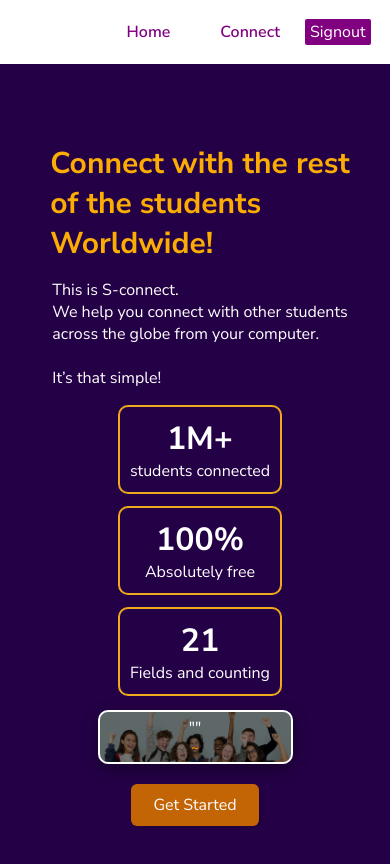
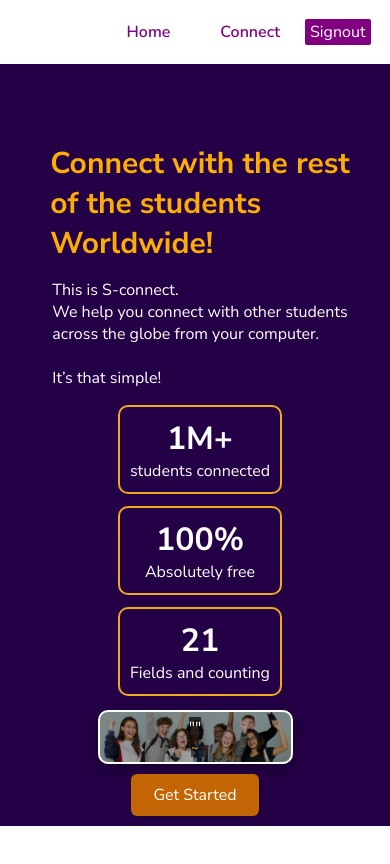
Before and after one commit to Mukundi-Mbugi/S-connect, a React (Create React App) app: page /Home in a window 390 px wide. Shown: the top 864 px of the page. Built offline with nearby package versions, Linux system fonts and the light colour scheme; no server answers.

Commit message:
home background image change

```diff
--- a/src/App.css
+++ b/src/App.css
@@ -107,7 +107,7 @@
     margin-top: 1rem;
     padding-top: 2rem;
     text-align: center;
-    height: 100vh;
+    height: 90vh;
 }
 .homediv1{
     background-color: #240046;
@@ -135,12 +135,14 @@
     box-shadow: rgba(0, 0, 0, 0.35) 0px 5px 15px;
 
 }
-.quote p h5 {
+.quote p{
     text-align: center;
     box-shadow: rgba(0, 0, 0, 0.24) 0px 3px 8px;
+    background-color: rgba(0, 0, 0, 0.7);
 }
 .quote h5{
     color: rgb(241, 141, 0);
+    background-color: rgba(0, 0, 0, 0.5);
 }
 .classbtn span{
     color: blueviolet;
--- a/src/components/Home/Home.css
+++ b/src/components/Home/Home.css
@@ -1,6 +1,7 @@
 .quote{
-    background-image: url(./students_happy.png);
+    background-image: url(./students_celebrate.png);
     background-size: cover;
+    background-position: center;
     background-repeat: no-repeat;
     justify-content: space-evenly;
     display: flex;
@@ -18,7 +19,10 @@
     font-size: 16px;
     cursor: pointer;
     width: 8rem;
-
+    margin-bottom: 10px;
+}
+.start_btn:hover{
+    background-color: rgb(252, 172, 0);
 }
 .homecol2{
     display: flex;
@@ -35,7 +39,7 @@
     }
     .quote{
         width: 100%;
-        margin-bottom: 20px;
+        margin-bottom: 10px;
         height: 100%;
         padding: 5px;
     }
```
Also changed, not shown: src/components/Home/students_celebrate.png (added), src/components/Home/students_happy.png (deleted).
